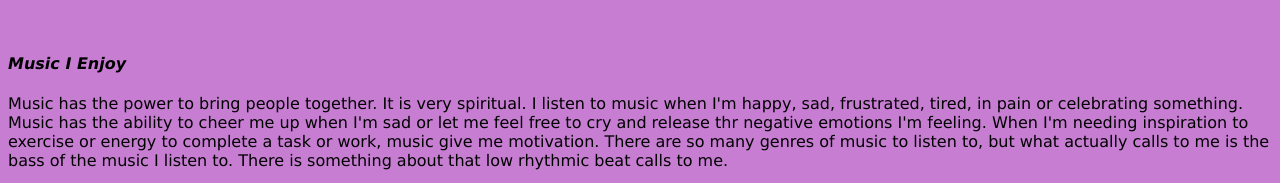
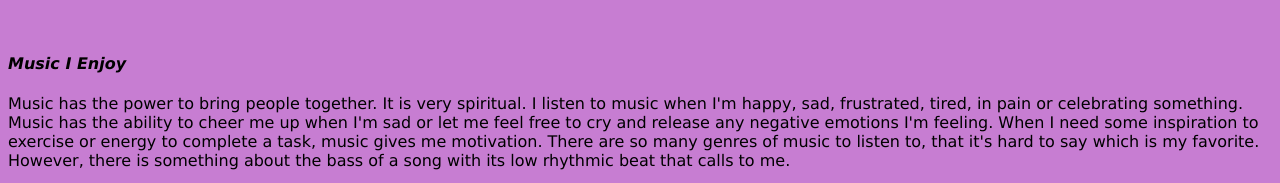
Before and after one commit to Tess2010/mywebsite, a plain HTML site: page html/crafting.html in a window 1280 px wide. Shown: the part 2889-3072 px from the top of the page. Drawn offline with Linux system fonts and the light colour scheme; files whose address does not match are found by name.

Commit message:
Embedded a Spotify playlist and player on my crafting page

```diff
--- a/css/craftingStyles.css
+++ b/css/craftingStyles.css
@@ -40,6 +40,7 @@ main {
 
 #music-player {
     text-align: center;
+    margin-top: 10px;
 }
 
 footer {
--- a/html/crafting.html
+++ b/html/crafting.html
@@ -235,10 +235,10 @@
         <p id="7">
             Music has the power to bring people together. It is very spiritual. I listen to music when I'm happy, sad,
             frustrated, tired, in pain or celebrating something. Music has the ability to cheer me up when I'm sad or
-            let me feel free to cry and release thr negative emotions I'm feeling. When I'm needing inspiration to exercise
-            or energy to complete a task or work, music give me motivation. There are so many genres of music to listen to,
-            but what actually calls to me is the bass of the music I listen to. There is something about that low rhythmic
-            beat calls to me.
+            let me feel free to cry and release any negative emotions I'm feeling. When I need some inspiration to exercise
+            or energy to complete a task, music gives me motivation. There are so many genres of music to listen to, that
+            it's hard to say which is my favorite. However, there is something about the bass of a song with its low rhythmic
+            beat that calls to me.
         </p>
         <div id="music-player"><iframe style="border-radius:12px" src="https://open.spotify.com/embed/playlist/4Go8g9XaVBOmzF7hitmt9B?utm_source=generator&theme=0"
         width="50%" height="152" frameBorder="0" allowfullscreen="" allow="autoplay; clipboard-write; encrypted-media; fullscreen; picture-in-picture" loading="lazy">
```
